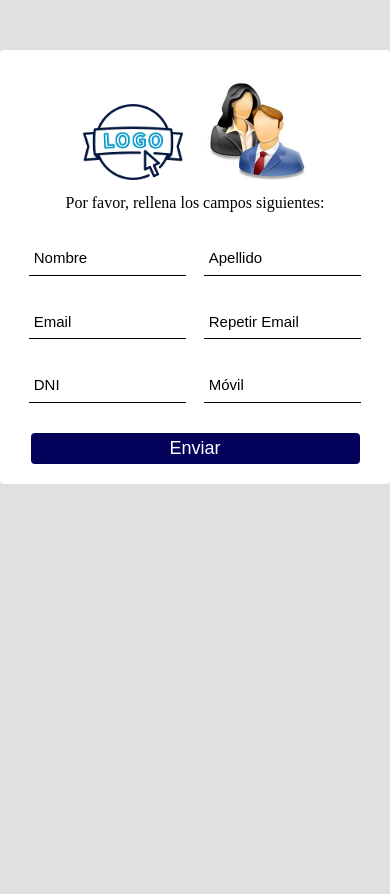
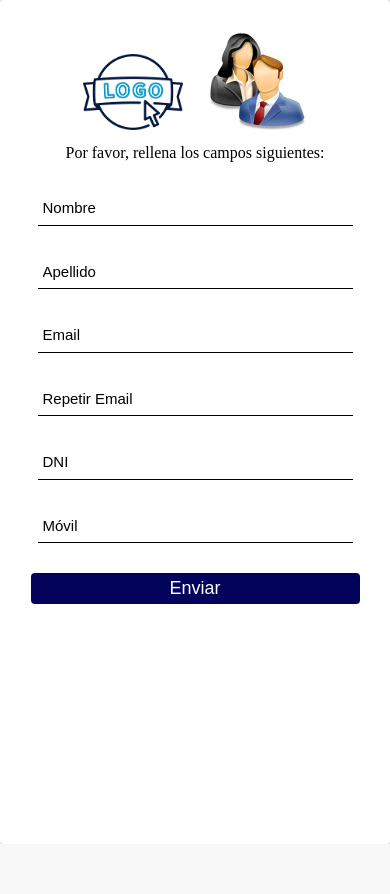
Before and after one commit to hongzz0618/Prueba-Tecnica-BV, a PHP site: page / in a window 390 px wide. After the commit the page ends 844 px from the top, so only its background shows below. Run offline with PHP 8.4, Linux system fonts and the light colour scheme; some libraries are stand-ins or nearby versions.

Commit message:
improved the design

```diff
--- a/style/index.css
+++ b/style/index.css
@@ -1,17 +1,4 @@
-html {
-  -webkit-box-sizing: border-box;
-          box-sizing: border-box;
-}
-
-html body {
-  margin: auto;
-  background-color: rgba(192, 192, 192, 0.486);
-  -webkit-box-pack: center;
-      -ms-flex-pack: center;
-          justify-content: center;
-}
-
-html body .container {
+.container {
   margin-top: 200px;
   padding: 20px;
   margin: 0 auto;
@@ -22,19 +9,19 @@ html body .container {
   max-width: 700px;
 }
 
-html body .headerComponent > a > img {
+.headerComponent > a > img {
   margin: 10px;
   max-width: 100px;
   background-size: cover;
   background-repeat: no-repeat;
 }
 
-html body #removeItem {
+#removeItem {
   color: #e74c3c;
   font-size: 18px;
 }
 
-html body .container > form > input[type="submit"] {
+.container > form > input[type="submit"] {
   margin-top: 30px;
   border: none;
   color: white;
@@ -45,12 +32,12 @@ html body .container > form > input[type="submit"] {
   cursor: pointer;
 }
 
-html body .headerComponent {
+.headerComponent {
   width: 100%;
 }
 
-html body .col-50 > input[type="text"],
-html body .col-50 > input[type="email"] {
+.col-50 > input[type="text"],
+.col-50 > input[type="email"] {
   width: 90%;
   padding: 5px;
   border: none;
@@ -58,17 +45,17 @@ html body .col-50 > input[type="email"] {
   border-bottom: 1px solid black;
 }
 
-html body .col-50 {
+.col-50 {
   float: left;
   width: 50%;
   margin-top: 30px;
 }
 
-html body ::-webkit-input-placeholder {
+::-webkit-input-placeholder {
   color: black;
 }
 
-html body .error {
+.error {
   position: absolute;
   z-index: 1;
   color: red;
@@ -76,7 +63,50 @@ html body .error {
   margin-left: 20px;
 }
 
-html body .notification {
+html {
+  -webkit-box-sizing: border-box;
+          box-sizing: border-box;
+}
+
+*,
+*:before,
+*:after {
+  -webkit-box-sizing: inherit;
+          box-sizing: inherit;
+  margin: 0;
+  padding: 0;
+}
+
+body {
+  margin: auto;
+  background-color: rgba(192, 192, 192, 0.486);
+  -webkit-box-pack: center;
+      -ms-flex-pack: center;
+          justify-content: center;
+}
+
+.table {
+  margin-top: 40px;
+  width: 100%;
+  border-collapse: collapse;
+  border-spacing: 0;
+  font-size: 13px;
+}
+
+.table th {
+  background: #333;
+  color: white;
+  font-weight: bold;
+}
+
+.table td,
+.table th {
+  padding: 6px;
+  border: 1px solid #ccc;
+  text-align: left;
+}
+
+.notification {
   -webkit-box-shadow: 0px 0px 5px 0px rgba(0, 0, 0, 0.1);
           box-shadow: 0px 0px 5px 0px rgba(0, 0, 0, 0.1);
   border-radius: 5px;
@@ -197,6 +197,7 @@ html body .table th {
   html .container,
   body .container {
     margin-top: 0px;
+    height: 100%;
   }
   html .table,
   body .table {
--- a/style/index.scss
+++ b/style/index.scss
@@ -161,6 +161,7 @@ html {
     margin: 0;
     .container {
       margin-top: 0px;
+      height: 100%;
     }
     .table {
       display: block;
```
Also changed, not shown: other parts of style/index.css (+8 -38 lines), other parts of style/index.scss (+37 -37 lines), 1 other file. Lines whose indentation alone changed are shown as unchanged.
